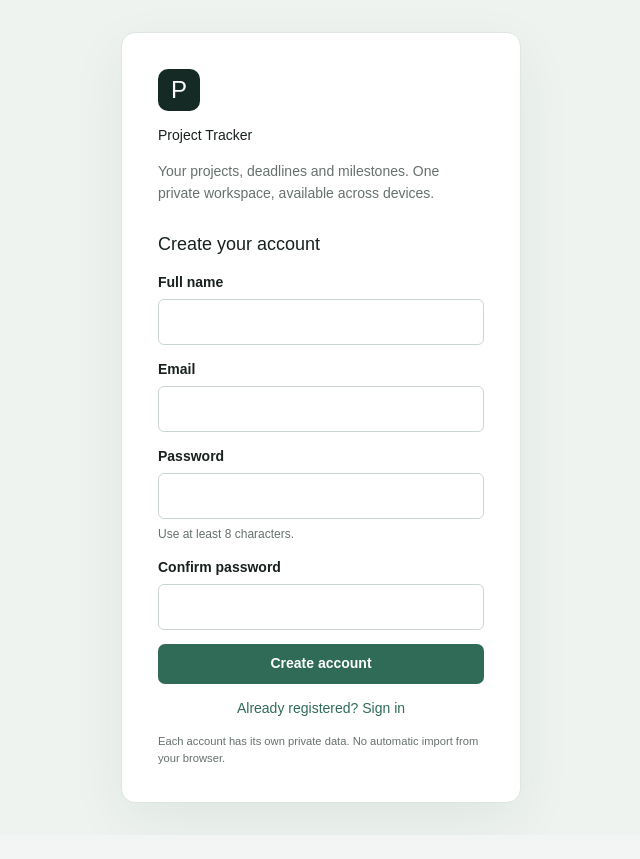
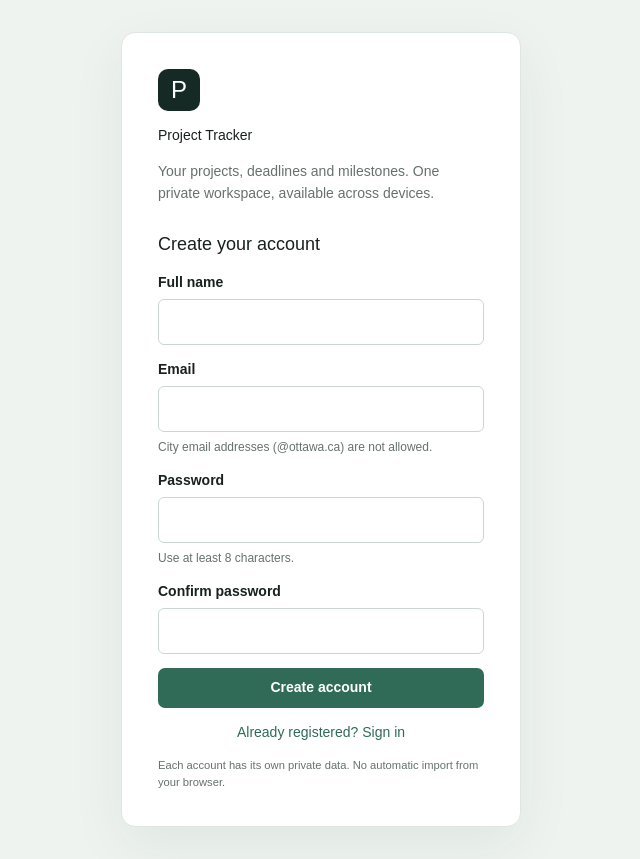
Before and after one commit to Omar-Khattab-01/project-tracker-app, a React (Vite) app: page / in a window 1280 px wide. Both pictures are taken after a click on the button "New here? Create an account". Shown: the whole page, without its empty margins (319-959 px from the left). Before the commit the page ends 835 px from the top, so only its background shows below. Built offline with nearby package versions, Linux system fonts and the light colour scheme; no server answers.

Commit message:
Block city email registration

```diff
--- a/components/cloud-tracker.tsx
+++ b/components/cloud-tracker.tsx
@@ -76,8 +76,15 @@ function Login() {
   async function submit(event: { preventDefault(): void }) {
     event.preventDefault();
     const cleanName = name.trim();
+    const cleanEmail = email.trim();
     if (mode === 'signup' && !cleanName) {
       setMessage('Enter your full name.');
+      return;
+    }
+    if (mode === 'signup' && /@ottawa\.ca$/i.test(cleanEmail)) {
+      setMessage(
+        'City email addresses are not allowed. Use a personal email address.',
+      );
       return;
     }
     if (mode === 'signup' && password !== confirmPassword) {
@@ -90,11 +97,11 @@ function Login() {
       if (mode === 'signup') {
         const credential = await createUserWithEmailAndPassword(
           auth,
-          email.trim(),
+          cleanEmail,
           password,
         );
         await updateProfile(credential.user, { displayName: cleanName });
-      } else await signInWithEmailAndPassword(auth, email.trim(), password);
+      } else await signInWithEmailAndPassword(auth, cleanEmail, password);
     } catch (error) {
       setMessage(errorMessage(error));
     } finally {
@@ -153,6 +160,11 @@ function Login() {
             value={email}
             onChange={(e) => setEmail(e.target.value)}
           />
+          {mode === 'signup' && (
+            <span className="field-hint">
+              City email addresses (@ottawa.ca) are not allowed.
+            </span>
+          )}
         </label>
         <label htmlFor={`${mode}-password`}>
           Password
```
